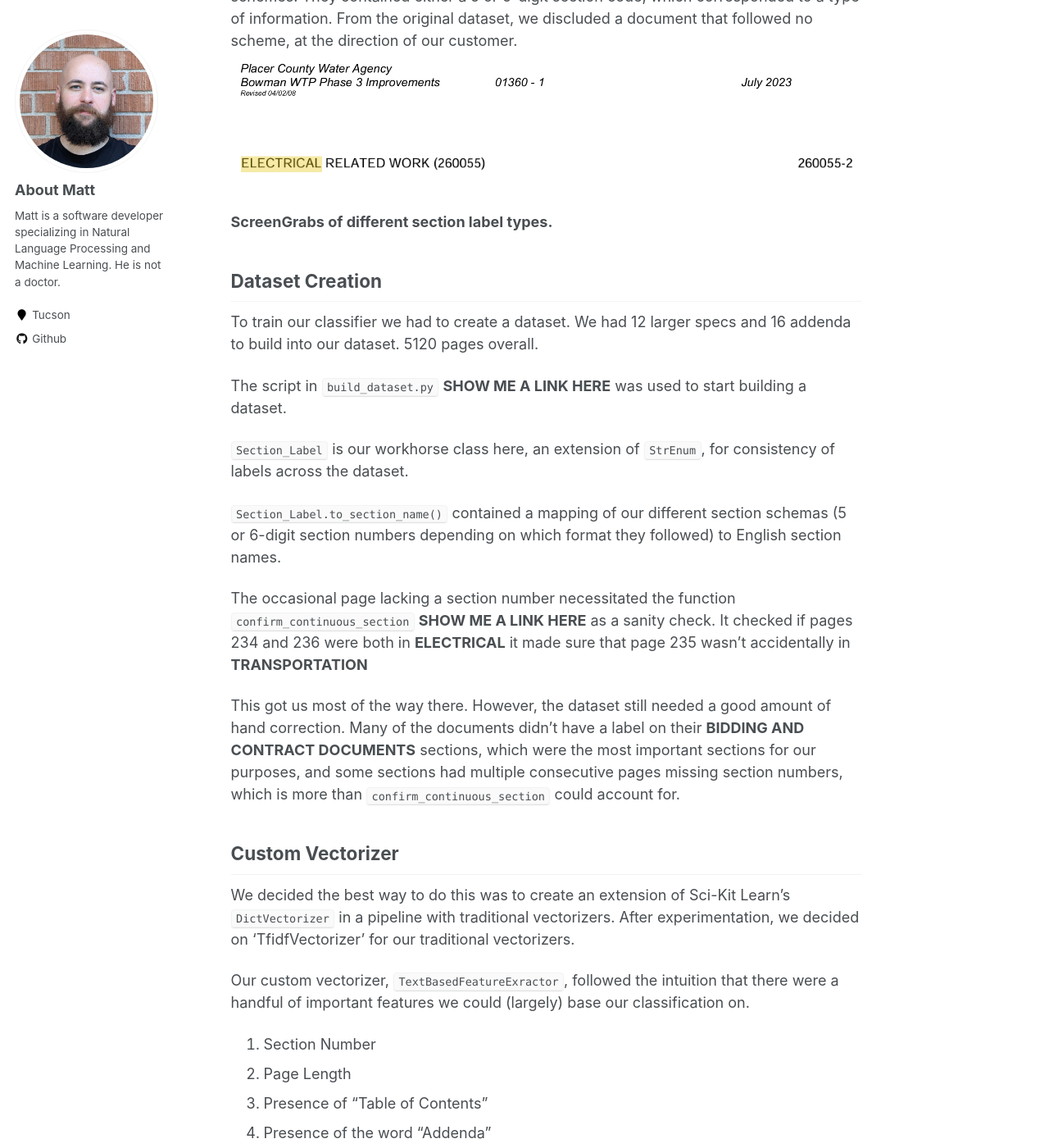
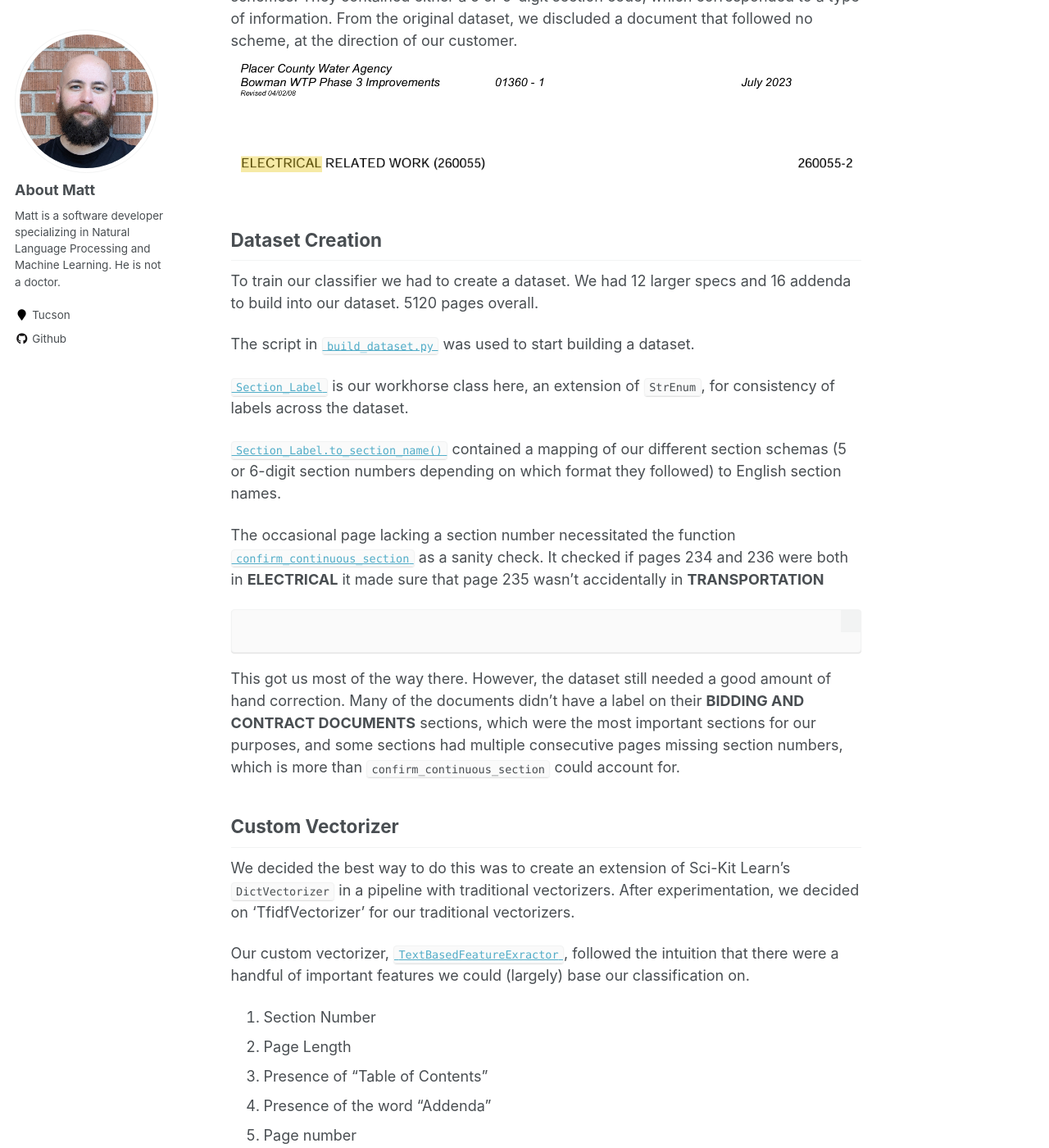
Before and after one commit to mc-wut/mc-wut.github.io, a Jekyll site: the page built from _portfolio/portfolio-2.md, in a window 1280 px wide and 1400 px high, scrolled down 712 px. Shown: the whole window at 82% size. Built offline with Jekyll 4.4.1, drawn with Linux system fonts in a browser that asks for light colours; part of the change alters nothing that is shown; some of the changed text lies outside the part shown.

Commit message:
- updates to portfolio-2.md

````diff
--- a/_portfolio/portfolio-2.md
+++ b/_portfolio/portfolio-2.md
@@ -12,18 +12,20 @@ The texts we were working with were not uniform but followed one of two differen
 ![5-digit Section Number](/images/5-digit-section.png)
 ![6-digit Section Number](/images/6-digit-section.png)
 
-**ScreenGrabs of different section label types.**
-
 ## Dataset Creation
 To train our classifier we had to create a dataset. We had 12 larger specs and 16 addenda to build into our dataset. 5120 pages overall.
 
-The script in `build_dataset.py` **SHOW ME A LINK HERE** was used to start building a dataset.
+The script in [`build_dataset.py`](https://github.com/mc-wut/internship_files/blob/main/classifiers/build_dataset.py) was used to start building a dataset.
 
-`Section_Label` is our workhorse class here, an extension of `StrEnum`, for consistency of labels across the dataset.
+[`Section_Label`](https://github.com/mc-wut/internship_files/blob/905323ee86b7c2360188fb03e79316c3882e47a9/classifiers/build_dataset.py#L9) is our workhorse class here, an extension of `StrEnum`, for consistency of labels across the dataset.
 
-`Section_Label.to_section_name()` contained a mapping of our different section schemas (5 or 6-digit section numbers depending on which format they followed) to English section names.
+[`Section_Label.to_section_name()`](https://github.com/mc-wut/internship_files/blob/905323ee86b7c2360188fb03e79316c3882e47a9/classifiers/build_dataset.py#L60-L124) contained a mapping of our different section schemas (5 or 6-digit section numbers depending on which format they followed) to English section names.
 
-The occasional page lacking a section number necessitated the function `confirm_continuous_section` **SHOW ME A LINK HERE** as a sanity check. It checked if pages 234 and 236 were both in **ELECTRICAL** it made sure that page 235 wasn't accidentally in **TRANSPORTATION**
+The occasional page lacking a section number necessitated the function [`confirm_continuous_section`](https://github.com/mc-wut/internship_files/blob/905323ee86b7c2360188fb03e79316c3882e47a9/classifiers/build_dataset.py#L188-L209) as a sanity check. It checked if pages 234 and 236 were both in **ELECTRICAL** it made sure that page 235 wasn't accidentally in **TRANSPORTATION**
+```python
+
+```
+
 
 This got us most of the way there. However, the dataset still needed a good amount of hand correction. Many of the documents didn't have a label on their **BIDDING AND CONTRACT DOCUMENTS** sections, which were the most important sections for our purposes, and some sections had multiple consecutive pages missing section numbers, which is more than `confirm_continuous_section` could account for.
 
@@ -31,32 +33,32 @@ This got us most of the way there. However, the dataset still needed a good amou
 ## Custom Vectorizer
 We decided the best way to do this was to create an extension of Sci-Kit Learn's `DictVectorizer` in a pipeline with traditional vectorizers. After experimentation, we decided on 'TfidfVectorizer' for our traditional vectorizers.
 
-Our custom vectorizer, `TextBasedFeatureExractor`, followed the intuition that there were a handful of important features we could (largely) base our classification on.
+Our custom vectorizer, [`TextBasedFeatureExractor`](https://github.com/mc-wut/internship_files/blob/905323ee86b7c2360188fb03e79316c3882e47a9/classifiers/page_classifier.py#L24), followed the intuition that there were a handful of important features we could (largely) base our classification on.
  1. Section Number
  2. Page Length
  3. Presence of "Table of Contents"
  4. Presence of the word "Addenda"
  5. Page number
 
-We modified `_to_feature_dictionary()` to return a dictionary with these features.
-**shortened code snippet from `_to_feature_dictionary()`**
+We modified [`_to_feature_dictionary()`](https://github.com/mc-wut/internship_files/blob/905323ee86b7c2360188fb03e79316c3882e47a9/classifiers/page_classifier.py#L24-L168) to return a dictionary with these features.
+
 
 The key helper functions here are:
 
-`check_page_length()` This was excellent for helping with occasional blank pages,   "This page intentionally left blank" pages, and cover pages, which tend to have few characters, but many pertinent extractions.
+[`check_page_length()`](https://github.com/mc-wut/internship_files/blob/905323ee86b7c2360188fb03e79316c3882e47a9/classifiers/page_classifier.py#L171-L176) This was excellent for helping with occasional blank pages,   "This page intentionally left blank" pages, and cover pages, which tend to have few characters, but many pertinent extractions.
 
-`check_addendum()` Which uses a Regex to check for addend* in the header and footer. This one was pretty productive but probably produced the most cloudy signal. A few times in the dataset it produced false positives.
+[`check_addendum()`](https://github.com/mc-wut/internship_files/blob/905323ee86b7c2360188fb03e79316c3882e47a9/classifiers/page_classifier.py#L191-L197) Which uses a Regex to check for addend* in the header and footer. This one was pretty productive but probably produced the most cloudy signal. A few times in the dataset it produced false positives.
 
-`check_table_of_contents()` Which uses a Regex to check for a "Table of Contents " or "TOC" label.
+[`check_table_of_contents()`](https://github.com/mc-wut/internship_files/blob/905323ee86b7c2360188fb03e79316c3882e47a9/classifiers/page_classifier.py#L226C1-L235C1) Which uses a Regex to check for a "Table of Contents " or "TOC" label.
 
-`check_page_num()` checked if pages were in specific ranges between 1 & 30. Including the page number presented a challenge at the PDF reader level, and there was also concern about combined documents throwing off the classifier, for example, a file where Addenda documents are merged onto the end of a larger spec. As a result, we didn't include it in the final version.
+[`check_page_num()`](https://github.com/mc-wut/internship_files/blob/905323ee86b7c2360188fb03e79316c3882e47a9/classifiers/page_classifier.py#L200-L212) checked if pages were in specific ranges between 1 & 30. Including the page number presented a challenge at the PDF reader level, and there was also concern about combined documents throwing off the classifier, for example, a file where Addenda documents are merged onto the end of a larger spec. As a result, we didn't include it in the final version.
 
-`check_section_num()` is the star of the custom vectorizer and takes a section number and the page of text and checks if they match.
+[`check_section_num()`](https://github.com/mc-wut/internship_files/blob/905323ee86b7c2360188fb03e79316c3882e47a9/classifiers/page_classifier.py#L214-L225) is the star of the custom vectorizer and takes a section number and the page of text and checks if they match.
 
 The compiled dictionary is then transformed.
 
 ## Pipeline
-Our pipeline is housed in `TextBasedPageClassifer`. It is highly parameterized to allow for testing of combinations of different features.
+Our pipeline is housed in [`TextBasedPageClassifer`](https://github.com/mc-wut/internship_files/blob/905323ee86b7c2360188fb03e79316c3882e47a9/classifiers/page_classifier.py#L250). It is highly parameterized to allow for testing of combinations of different features.
 
 After experimentation with `GridSearch`, we found that using a character-level `TfidfVectorizer` with the range (5,6), a word-level `TfidfVectorizer` with range (1,2) both with `min_df` set to 4 and `max_features` set to 5000 was the optimal configuration. We wanted to use polynomial features, but even at a depth of two the feature space was too large to compute. Finally, we applied sklearn's `SelectKBest` to limit to the best 10,000 features.
 
````
